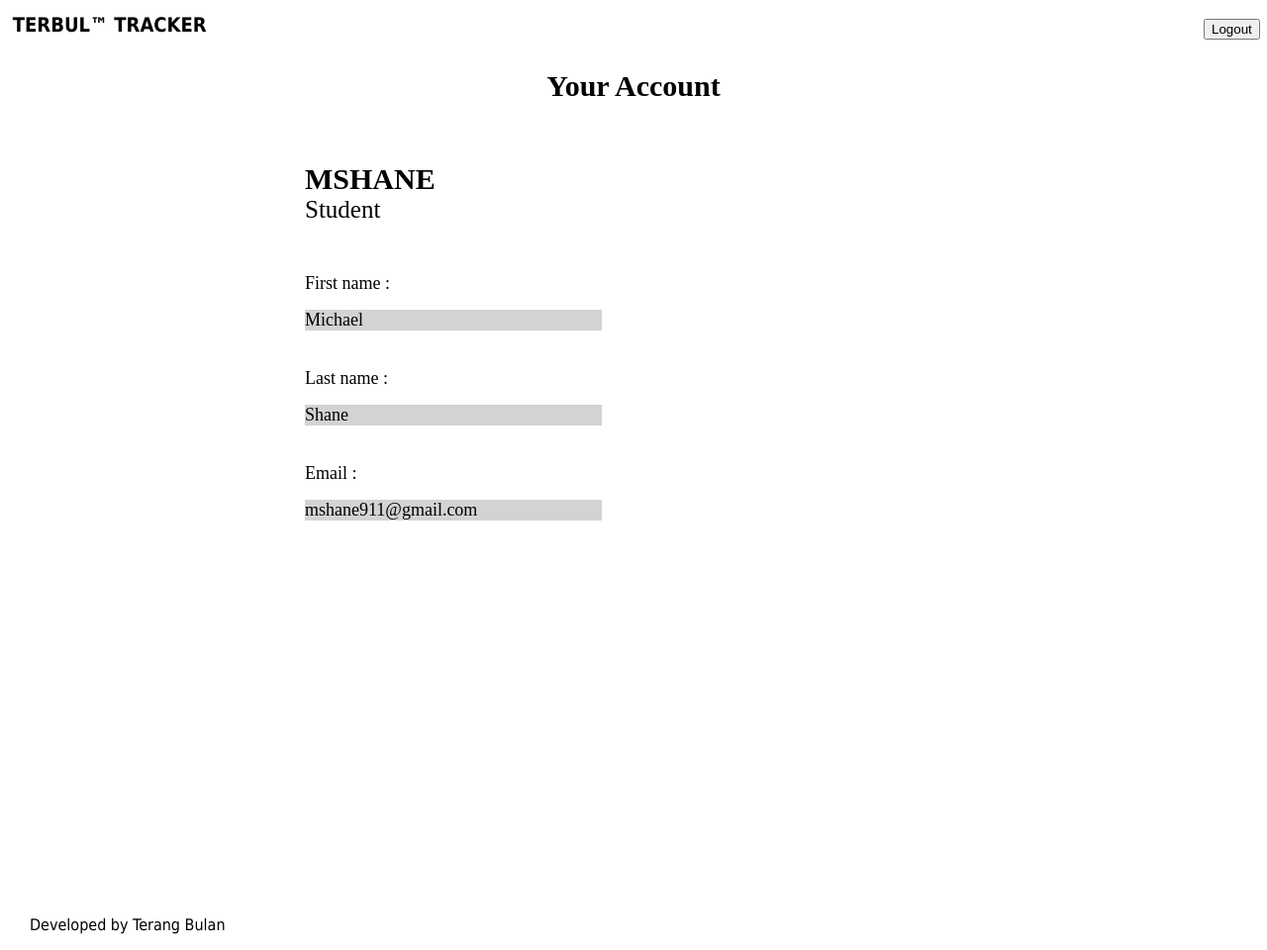
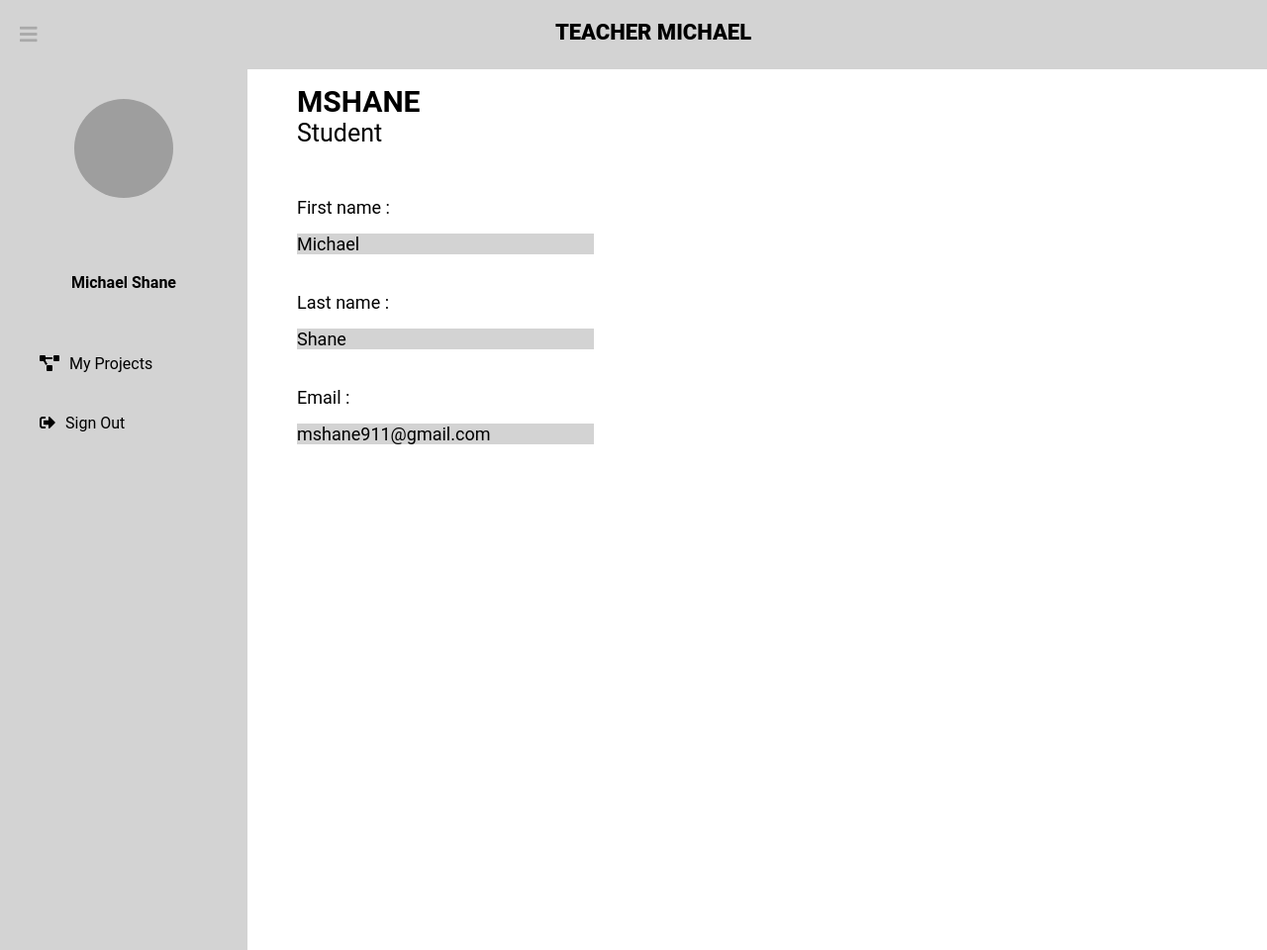
Before and after one commit to angelinetanvy/Teratracker-Web-App, a Django app: page /profile/ in a window 1280 px wide. Shown: the whole page at 99% size. Run offline with Django 3.2, Linux system fonts and the light colour scheme; a user stored in the database is signed in; some libraries are stand-ins or nearby versions; grey boxes are pictures that could not be loaded.

Commit message:
Linking Hyperlinks and Makes new base html

```diff
--- a/codes/main/templates/newindex.html
+++ b/codes/main/templates/newbase.html
@@ -2,7 +2,7 @@
 <html lang="en">
 <head>
     <meta charset="UTF-8">
-    <title>Sidebar Dashboard</title>
+    <title>{% block title %}Tracker Dashboard{% endblock %}</title>
     <link rel="stylesheet" href="https://cdnjs.cloudflare.com/ajax/libs/font-awesome/5.14.0/css/all.min.css">
 </head>
 
@@ -42,18 +42,13 @@
             transition-property: left;
         }
 
-        {#.sidebar .profile_image{#}
-            {#width: 100px;#}
-            {#height: 100px;#}
-            {#border-radius: 100px;#}
-            {#margin-bottom: 10px;#}
-        {##}
+        .sidebar .profile_image {
+            width: 100px;
+            height: 100px;
+            border-radius: 100px;
+            margin-bottom: 10px;
+        }
 
-        .sidebar h4{
-            color: black;
-            margin-top: 0;
-            margin-bottom: 20px;
-        }
 
         .sidebar a{
             color: black;
@@ -65,6 +60,13 @@
             box-sizing: border-box;
             transition: 0.5s;
             transition-property: background;
+        }
+
+        .sidebar #user{
+            color: black;
+            margin-top: 0;
+            margin-bottom: 20px;
+            padding-left: 0;
         }
 
         .sidebar a:hover{
@@ -119,18 +121,22 @@
             <i class="fas fa-bars" id="sidebar_btn"></i>
         </label>
         <div class="center">
-            <h3 style="text-align: center">Welcome {{ User }}</h3>
+            <h3 style="text-align: center">{{ UserType }} {{ FirstName }}</h3>
         </div>
     </header>
     <div class="sidebar">
-        <center>
-{#            <img src="pngwave.png" class="profile_image">#}
-            <h4 id="greetings">User Name</h4>
-        </center>
-        <a href="#" id="projects"><i class="fas fa-project-diagram"></i><span>My Projects</span></a>
+        <a href="{% url 'profile' %}" id="user">
+            <center>
+                <img src="./pngwave.png" class="profile_image">
+                <h4>{{ FullName }}</h4>
+            </center>
+        </a>
+        <a href="{% url 'dashboard' %}" id="projects"><i class="fas fa-project-diagram"></i><span>My Projects</span></a>
         <a href="{% url 'signout' %}" id="signout"><i class="fas fa-sign-out-alt"></i><span>Sign Out</span></a>
     </div>
 
     <div class="content"></div>
+    {% block content %}
+    {% endblock %}
 </body>
 </html>
--- a/codes/main/views.py
+++ b/codes/main/views.py
@@ -10,13 +10,23 @@ def index(response):
 
 @login_required(login_url="/signin")
 def profile(response):
-    arg = {"user": response.user}
+    first_name = response.user.first_name.capitalize
+    full_name = response.user.get_full_name
+    if response.user.is_staff:
+        user_type = "Teacher"
+    else:
+        user_type = "Student"
+    arg = {"user": response.user, "UserType": user_type, "FirstName": first_name, "FullName": full_name}
     return render(response, "account.html", arg)
 
 
 @login_required(login_url="/signin")
 def dashboard(response):
+    first_name = response.user.first_name.capitalize
+    full_name = response.user.get_full_name
     if response.user.is_staff:
-        return render(response, "newindex.html", {"User": "Teacher"})
+        arg = {"UserType": "Teacher", "FirstName": first_name, "FullName": full_name}
+        return render(response, "dashboard.html", arg)
     else:
-        return render(response, "newindex.html", {"User": "Student"})
+        arg = {"UserType": "Student", "FirstName": first_name, "FullName": full_name}
+        return render(response, "dashboard.html", arg)
--- a/codes/signin/templates/account.html
+++ b/codes/signin/templates/account.html
@@ -1,17 +1,20 @@
-{% extends 'headnav.html' %}
+{% extends 'newbase.html' %}
+<head>
+    <meta charset="UTF-8">
+    <title>{% block title %}Profile{% endblock %}</title>
+</head>
 {% load crispy_forms_tags %}
-
 {% block content %}
 <body>
 <style>
     #title{
         font-size: 30px;
         text-align: center;
-        margin-top: 70px;
+        margin-top: 0;
     }
     .container{
         /*background-color: #b3b7bb;*/
-        margin-top: 60px;
+        margin-top: 50px;
         margin-left: 300px;
     }
     .data{
@@ -23,7 +26,6 @@
         margin-bottom: 20px;
     }
 </style>
-{% include 'loggedin.html' %}
 <p id="title"><b>Your Account</b></p>
 <div class="container">
     <p style="font-size: 30px; text-transform: uppercase; margin-bottom: -25px"><b>{{user}}</b></p>
```
Also changed, not shown: codes/main/templates/dashboard.html (added, +10 -0 lines), codes/db.sqlite3, codes/main/templates/pngwave.png (added).
